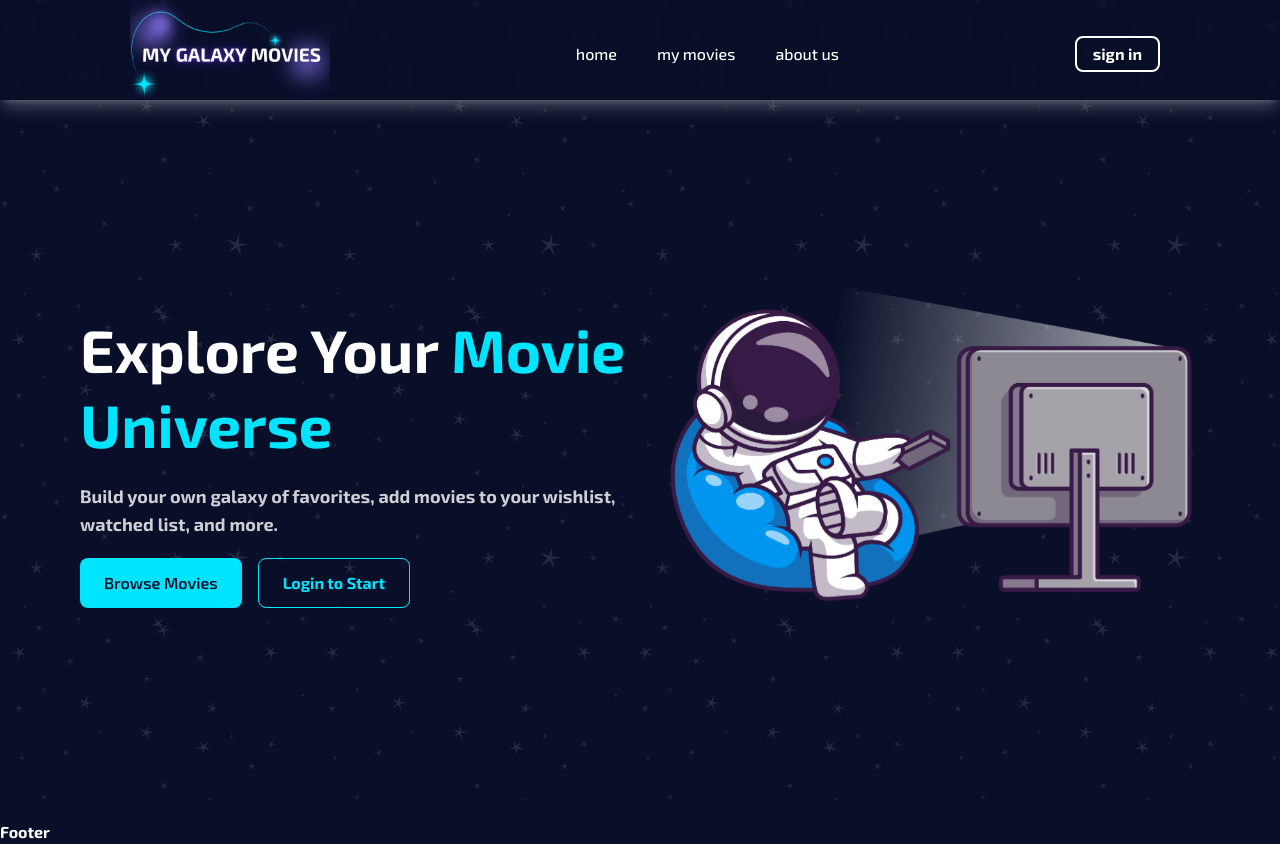
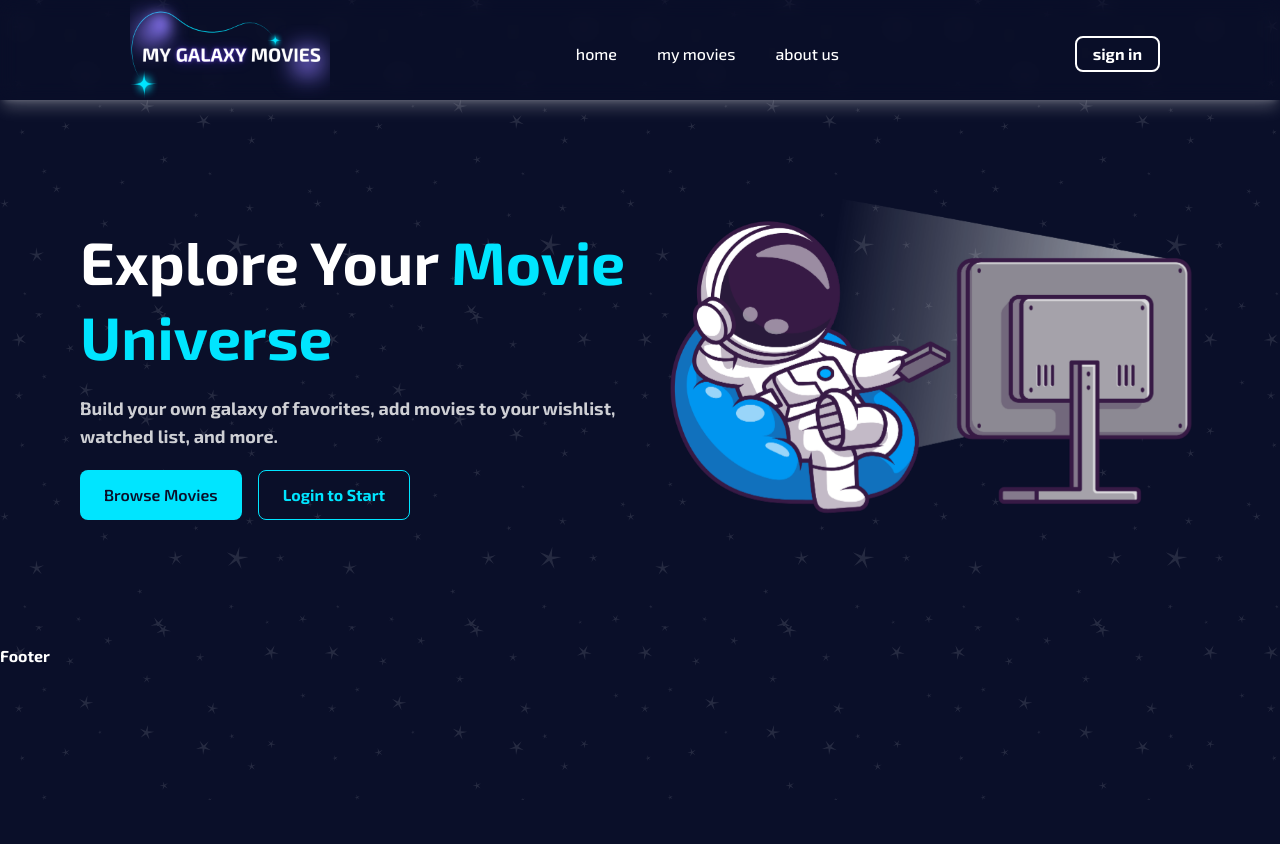
Before and after one commit to katrein-hanna/my-galaxy-movies, a React (Vite) app: page / in a window 1280 px wide. After the commit the page ends 800 px from the top, so only its background shows below. Built offline with nearby package versions, Linux system fonts and the light colour scheme.

Commit message:
edit Hero Section component

```diff
--- a/src/components/HeroSection.jsx
+++ b/src/components/HeroSection.jsx
@@ -6,7 +6,7 @@ export default function HeroSection() {
       {/* Twinkling stars background */}
       <div className="absolute inset-0 bg-[url('/stars.png')] bg-repeat opacity-10 pointer-events-none z-0  animate-twinkle" />
 
-      <section className="container mx-auto relative w-full min-h-[90vh] flex flex-col md:flex-row items-center justify-between px-8 md:px-20 py-10  text-bright overflow-hidden">
+      <section className="container mx-auto relative w-full flex flex-col md:flex-row items-center justify-between px-8 md:px-20   text-bright overflow-hidden ">
         <div className="z-10 max-w-xl space-y-5">
           <h1 className="text-4xl md:text-6xl font-bold leading-tight">
             Explore Your <span className="text-glowing">Movie Universe</span>
```
